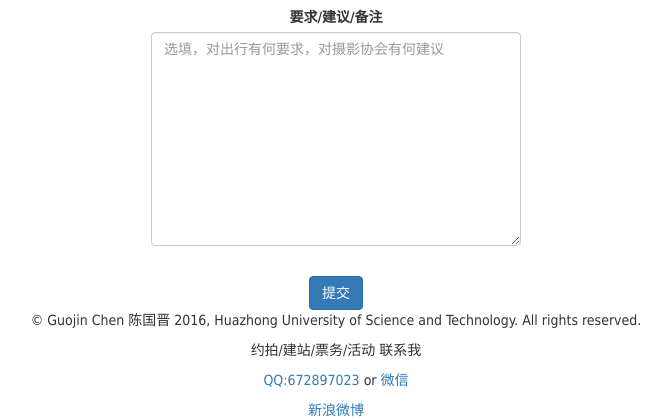
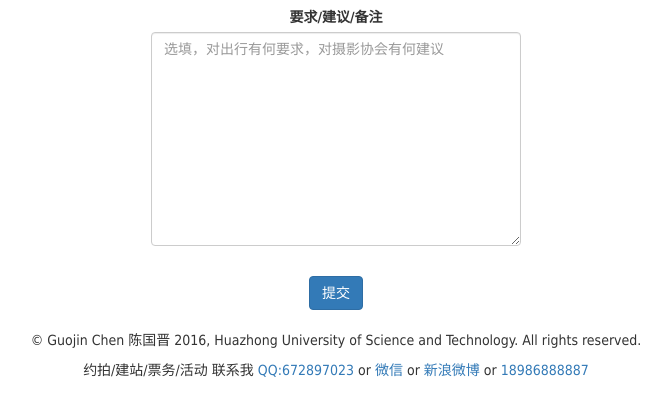
Before and after one commit to chenmo1996/HUST-PA, a Django app: page /welcome/ in a window 1280 px wide. Shown: the part 720-1140 px from the top of the page, without its empty margins (304-975 px from the left). After the commit the page ends 1097 px from the top, so only its background shows below. Run offline with Django 3.2, Linux system fonts and the light colour scheme; data that the repository does not hold is empty; some libraries are stand-ins or nearby versions.

Commit message:
modified contact

```diff
--- a/templates/base.html
+++ b/templates/base.html
@@ -48,13 +48,12 @@
         <div class="footer">
             <div class="row">
                 <div class="col-lg-12">
+                <br>
                     <p style="text-align: center">&copy; Guojin Chen 陈国晋 {% now 'Y' %}, Huazhong University of Science and Technology. All rights reserved.</p>
                 </div>
                 <div class="col-lg-12 text-center">
-                    <p>约拍/建站/票务/活动 联系我</p>
-                    <p><a href="{% static 'site/img/wechat.png' %}" target="_blank">QQ:672897023</a> or <a href="{% static 'site/img/wechat.png' %}" target="_blank"><i class="fa fa-twitter"></i> 微信</a></p>
-                    <a href="http://weibo.com/u/5230877515" target="_blank"><i class="fa fa-facebook"></i> 新浪微博</a>
-
+                    <p>约拍/建站/票务/活动 联系我 <a href="{% static 'site/img/wechat.png' %}" target="_blank">QQ:672897023</a> or <a href="{% static 'site/img/wechat.png' %}" target="_blank"><i class="fa fa-twitter"></i> 微信</a> or <a href="http://weibo.com/u/5230877515" target="_blank"><i class="fa fa-facebook"></i> 新浪微博</a> or <a href="javascript:void(0)">18986888887</a>
+                    <br><br></p>
                 </div>
             </div>
         </div>
```
